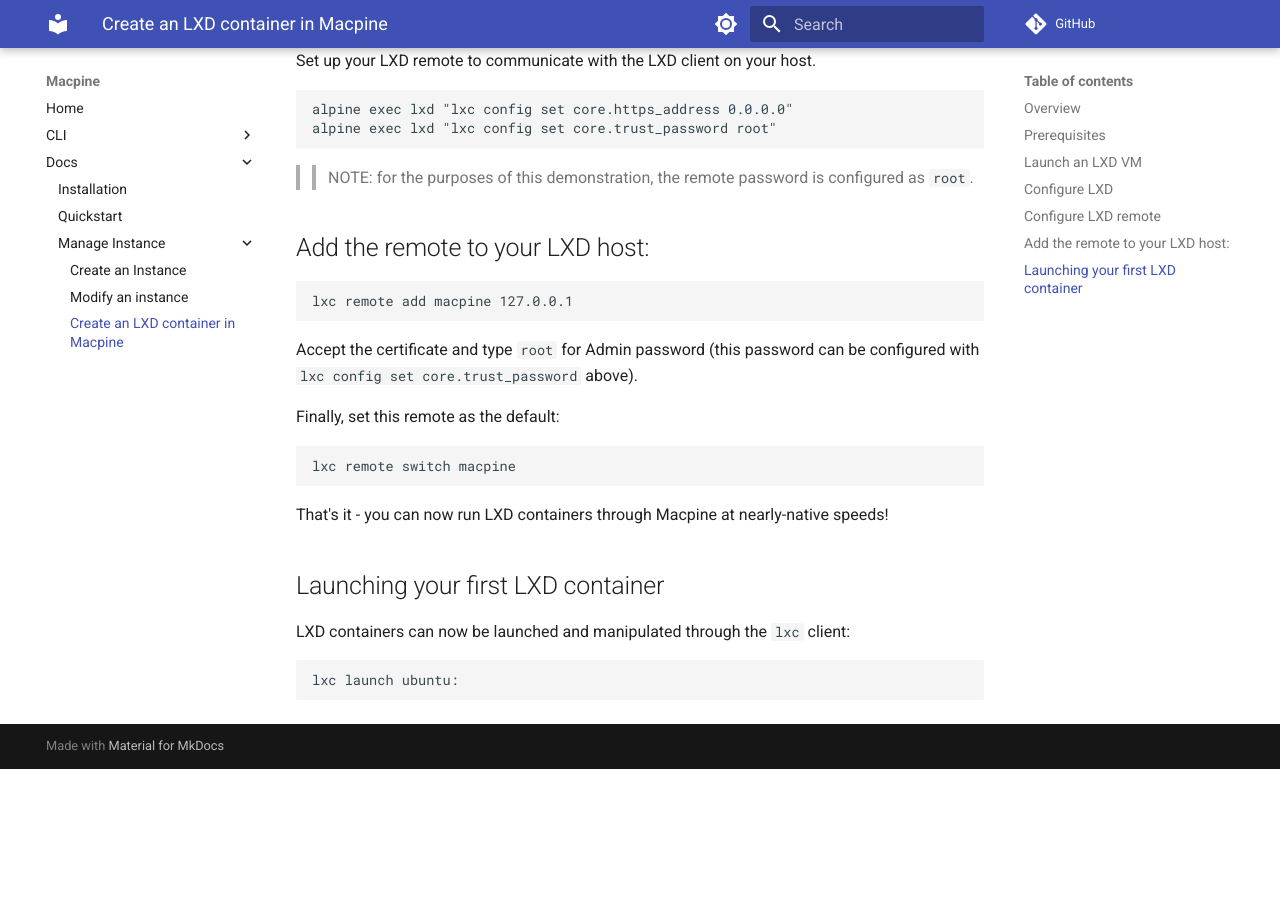
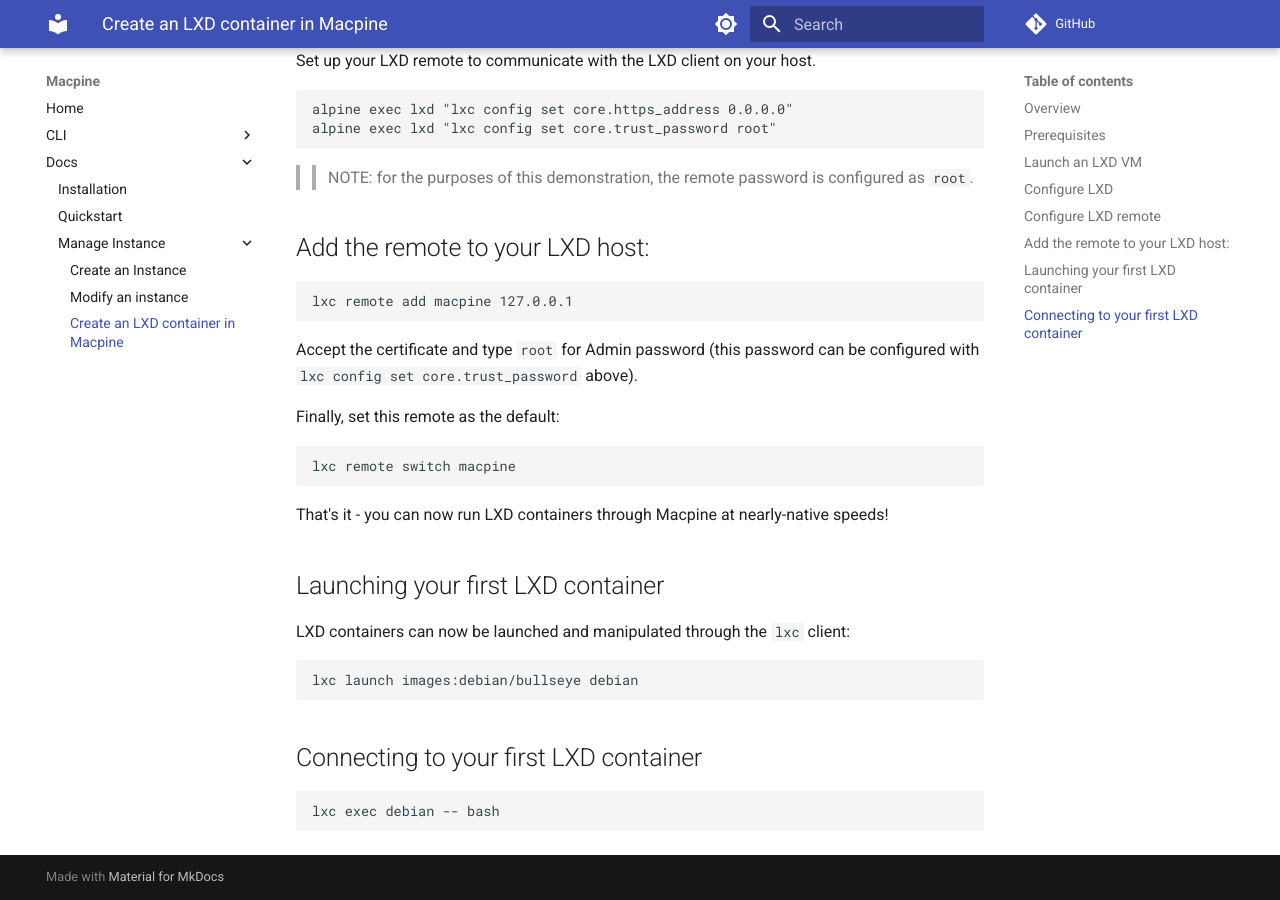
Before and after one commit to beringresearch/macpine, an MkDocs documentation site: the page built from docs/docs/lxd_macpine.md, in a window 1280 px wide and 900 px high, scrolled down 1521 px. Built offline with MkDocs 1.6.1 and Material for MkDocs 9.7.7, drawn with Linux system fonts in a browser that asks for light colours; comment, search, counter and statistics services are not loaded; before the commit the page ends 2290 px from its top, so only the background shows below that.

Commit message:
Add quick "howto" in case people aren't familiar with lxd/lxc

````diff
--- a/docs/docs/lxd_macpine.md
+++ b/docs/docs/lxd_macpine.md
@@ -80,5 +80,11 @@
 LXD containers can now be launched and manipulated through the `lxc` client:
 
 ```bash
-lxc launch ubuntu:
+lxc launch images:debian/bullseye debian
 ```
+
+## Connecting to your first LXD container
+
+```bash
+lxc exec debian -- bash
+```
````
